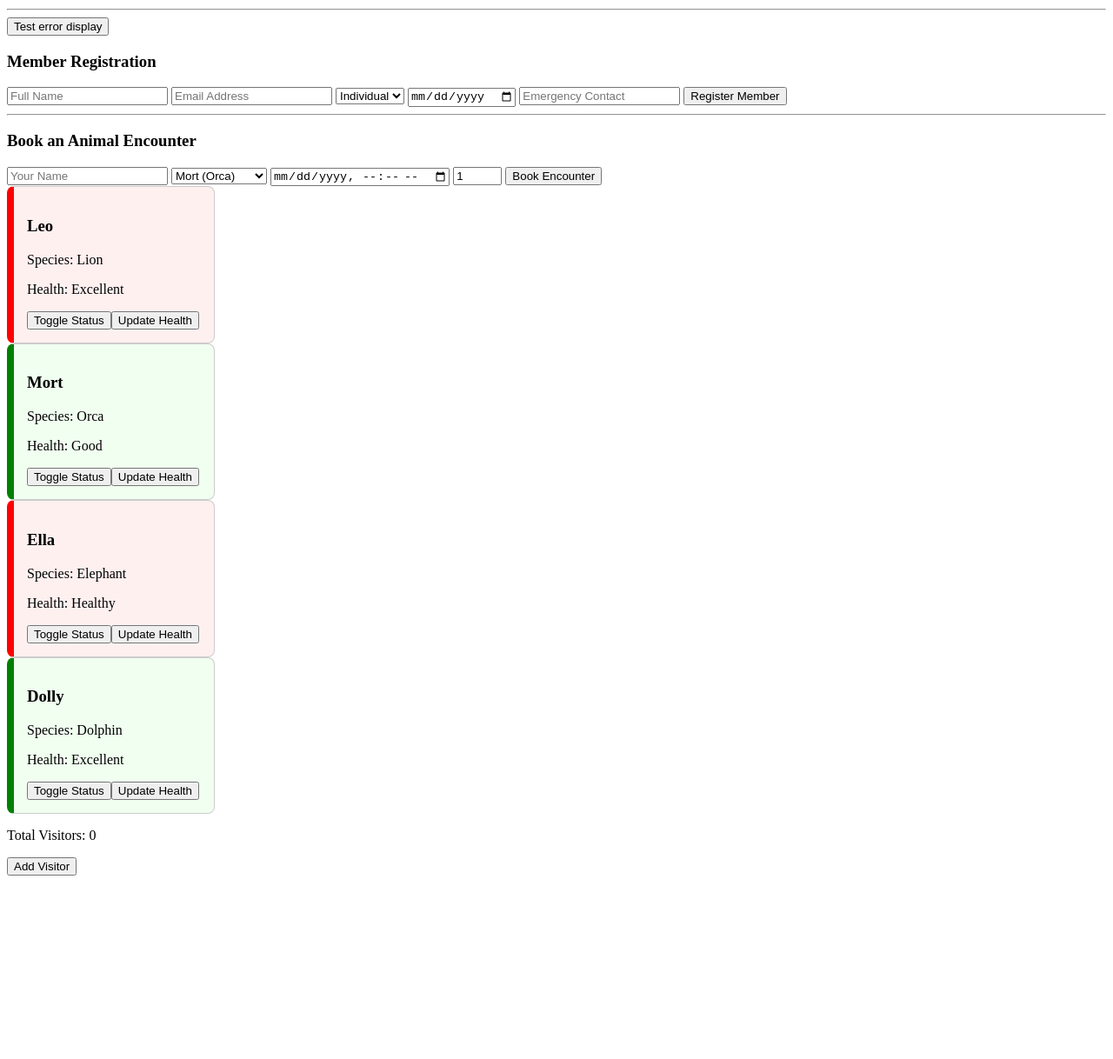
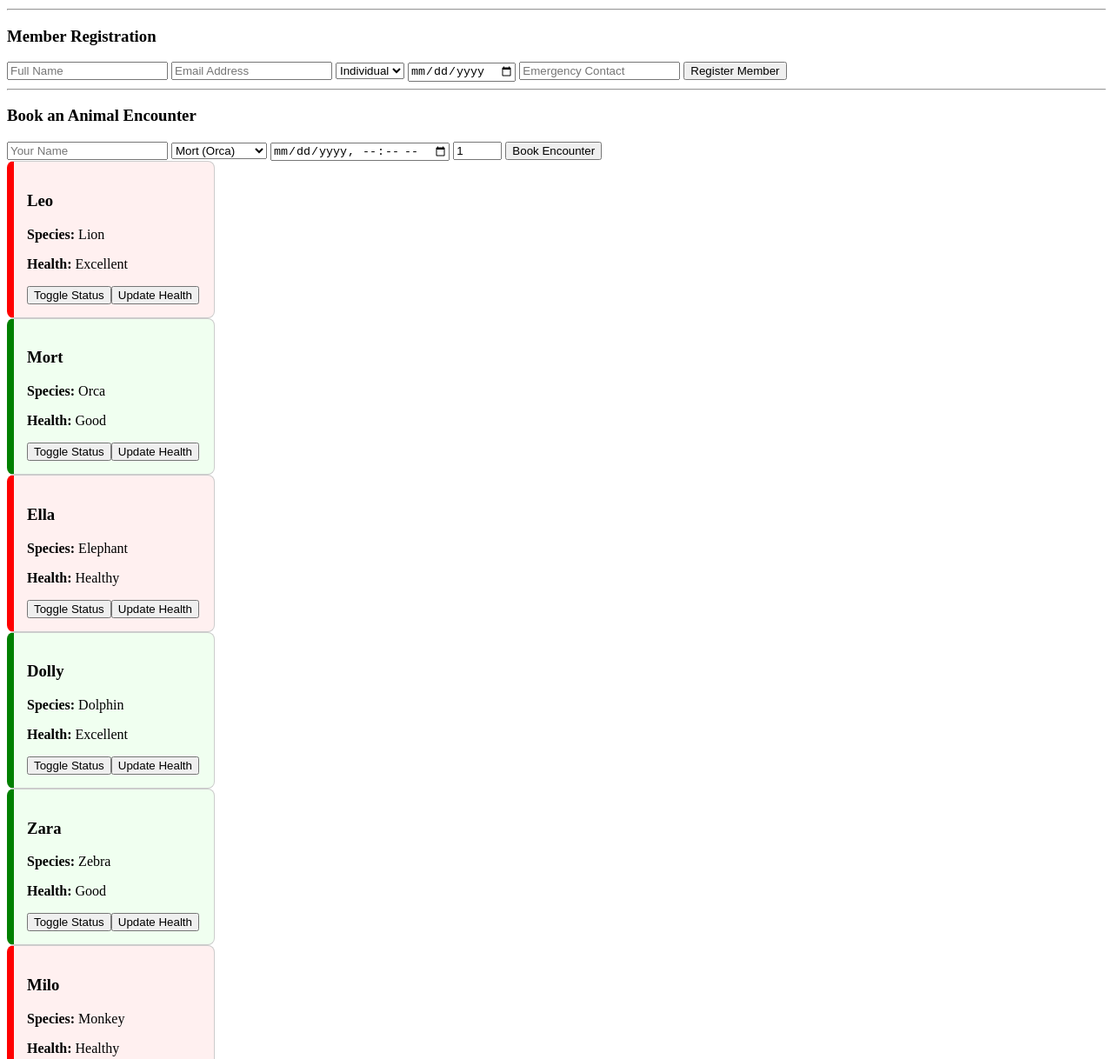
Before and after one commit to RadioShift12/Zoo, a plain HTML site: page index.html in a window 1280 px wide. Shown: the top 1218 px of the page at 87% size. Before the commit the page ends 1015 px from the top, so only its background shows below. Drawn offline with Linux system fonts and the light colour scheme.

Commit message:
Add files via upload

```diff
--- /dev/null
+++ b/animals.json
@@ -0,0 +1,4 @@
+[
+    { "name": "Zara", "species": "Zebra", "id": 10, "status": "open", "health": "Good" },
+    { "name": "Milo", "species": "Monkey", "id": 11, "status": "closed", "health": "Healthy" }
+]
--- a/index.html
+++ b/index.html
@@ -13,7 +13,6 @@
     <div id="error-display" style="color: red; margin: 10px; font-weight: bold;"></div>
     <hr>
 
-        <button id="fake-error">Test error display</button>
 <section id="membership-section">
     <h3>Member Registration</h3>
     <form id="membership-form">
@@ -45,7 +44,7 @@
 </section>
 
 <div id="form-feedback" class="status-pill"></div>
-
+<div id="loading"></div>
 
     <div id="health-modal" class="modal hidden">
         <div class="modal-content">
--- a/zoo.js
+++ b/zoo.js
@@ -1,21 +1,238 @@
-/*
-    I got lucky, and like the portfolio, this already has most of the error handling, so not much changed.
-*/
+class Animal {
+    #healthStatus;
+
+    constructor(id, name, species, initialStatus = "Healthy", initialAvailability = "closed") {
+        if (!id || !name || !species) {
+            throw new Error("Invalid animal data: ID, Name, and Species are required.");
+        }
+        this.id = id;
+        this.name = name;
+        this.species = species;
+        this.availability = initialAvailability;
+        this.#healthStatus = initialStatus;
+    }
+
+
+    get status() {
+        return this.#healthStatus;
+    }
+
+    set status(newStatus) {
+        if (typeof newStatus === 'string' && newStatus.trim() !== "") {
+            this.#healthStatus = newStatus;
+        } else {
+            console.error("Invalid health status update attempted.");
+        }
+    }
+}
+
+
+const zoo = {
+    animals: [],
+    members: [],
+    bookings: [],
+    visitorCount: 0,
+    currentEditingIndex: null,
+
+    addAnimal(animalData) {
+        try {
+            if (!animalData?.name || !animalData?.species|| typeof animalData?.name !== 'string') {
+                throw new Error('Invalid animal data provided to zoo. (Animal name: ' + animalData?.name + ', Species: ' + animalData?.species + ')');
+            }
+            const newAnimal = new Animal(
+                animalData.id,
+                animalData.name,
+                animalData.species,
+                animalData.health,
+                animalData.status
+            );
+            this.animals.push(newAnimal);
+        } catch (e) {
+            this.handleError(`Failed to add animal: ${e.message}`);
+        }
+    },
+
+    handleError(message) {
+        const errorDisplay = document.getElementById('error-display');
+        if (errorDisplay) {
+            errorDisplay.textContent = `[Zoo Error]: ${message}`;
+            setTimeout(() => { errorDisplay.textContent = ""; }, 5000);
+        }
+        console.error(`[Zoo Error]: ${message}`);
+    }
+};
+
+
+const Security = {
+
+    generateCSRFToken: () => {
+        const array = new Uint32Array(2);
+        window.crypto.getRandomValues(array);
+        const token = Array.from(array, dec => dec.toString(16)).join('');
+        sessionStorage.setItem('csrf_token', token);
+        return token;
+    },
+
+    verifyToken: () => {
+        return sessionStorage.getItem('csrf_token') !== null;
+    },
+
+
+    sanitize: (str) => {
+        if (typeof str !== 'string') return str;
+        return str.replace(/[&<>"']/g, (m) => ({
+            '&': '&amp;', '<': '&lt;', '>': '&gt;', '"': '&quot;', "'": '&#39;'
+        })[m]);
+    },
+
+
+    getAdminToken: () => {
+        const payload = { role: 'admin', exp: Date.now() + 3600000 };
+        const token = btoa(JSON.stringify(payload));
+        localStorage.setItem('admin_token', token);
+        return token;
+    },
+
+    isAdmin: () => {
+        const token = localStorage.getItem('admin_token');
+        if (!token) return false;
+        try {
+            const payload = JSON.parse(atob(token));
+            return payload.role === 'admin' && payload.exp > Date.now();
+        } catch {
+            return false;
+        }
+    },
+
+    // PART 2 CORS & Cookies
+    allowedOrigins: ["http://localhost", "https://localhost", "http://127.0.0.1:5500"],
+
+    validateOrigin: () => {
+        const origin = window.location.origin;
+        console.log("Current Origin:", origin);
+        return Security.allowedOrigins.includes(origin);
+    },
+
+    setSecureCookie: (name, value) => {
+        document.cookie = `${name}=${value}; Secure; SameSite=Strict; path=/`;
+    },
+
+    // PART 3 Protocols Security
+    logSecurityEvent: (type, message) => {
+        if (!window.securityLogs) window.securityLogs = [];
+
+        const log = {
+            time: new Date().toISOString(),
+            type,
+            message
+        };
+
+        window.securityLogs.push(log);
+        console.warn("[SECURITY]", log);
+    },
+
+    checkHTTPS: () => {
+        if (window.location.protocol !== "https:") {
+            Security.logSecurityEvent("INSECURE_PROTOCOL", window.location.href);
+            return false;
+        }
+        return true;
+    },
+
+    validateCertificate: () => {
+        const isSecureContext = window.isSecureContext;
+
+        if (!isSecureContext) {
+            Security.logSecurityEvent("CERT_INVALID", "Not a secure context");
+            return false;
+        }
+        return true;
+    },
+
+    fallback: () => {
+        zoo.handleError("Security requirements not met. Running in limited mode.");
+    }
+};
+
+// PART 1  AJAX Setup
+const API = {
+    baseURL: "./animals.json",
+    loading: false,
+
+    async fetchAnimals() {
+        this.setLoading(true);
+
+        try {
+            const response = await fetch(this.baseURL, {
+                method: "GET",
+                credentials: "include",
+                headers: {
+                    "Content-Type": "application/json"
+                }
+            });
+
+            if (!response.ok) {
+                throw new Error(`HTTP Error: ${response.status}`);
+            }
+
+            const data = await response.json();
+
+            return data;
+        } catch (error) {
+            Security.logSecurityEvent("FETCH_ERROR", error.message);
+            zoo.handleError("Failed to fetch animals.");
+            return [];
+        } finally {
+            this.setLoading(false);
+        }
+    },
+
+    setLoading(state) {
+        this.loading = state;
+
+        const loader = document.getElementById("loading");
+        if (loader) {
+            loader.textContent = state ? "Loading..." : "";
+        }
+    }
+};
+
 
 document.addEventListener('DOMContentLoaded', () => {
-    // Part 1: Error-Safe Data Structure
-    let animals = [
+
+    Security.generateCSRFToken();
+    Security.getAdminToken();
+
+
+    if (!Security.validateOrigin()) {
+        Security.logSecurityEvent("CORS_BLOCK", "Origin not allowed");
+        zoo.handleError("Unauthorized origin.");
+        return;
+    }
+    Security.setSecureCookie("session", "active");
+    const httpsValid = Security.checkHTTPS();
+    const certValid = Security.validateCertificate();
+
+    if (!httpsValid || !certValid) {
+        Security.fallback();
+    }
+
+    const rawAnimals = [
         { name: "Leo", species: "Lion", id: 2, status: "closed", health: "Excellent" },
         { name: "Mort", species: "Orca", id: 1, status: "open", health: "Good" },
         { name: "Ella", species: "Elephant", id: 3, status: "closed", health: "Healthy" },
         { name: "Dolly", species: "Dolphin", id: 4, status: "open", health: "Excellent" },
-        { name: 3, species: "Dolphin", id: 4, status: "open", health: "Excellent" } // Invalid name to test error handling
+        { name: 3, species: "Dolphin", id: 5, status: "open", health: "Excellent" }
     ];
 
-    let members = [];
-    let bookings = [];
-    let visitorCount = 0;
-    let currentEditingIndex = null;
+    (async () => {
+        rawAnimals.forEach(a => zoo.addAnimal(a));
+
+        const fetchedAnimals = await API.fetchAnimals();
+        fetchedAnimals.forEach(a => zoo.addAnimal(a));
+
+        renderZoo();
+    })();
 
 
     const container = document.getElementById('zoo-container');
@@ -24,206 +241,187 @@ document.addEventListener('DOMContentLoaded', () => {
     const saveBtn = document.getElementById('save-health-btn');
     const cancelBtn = document.getElementById('cancel-health-btn');
     const visitorBtn = document.getElementById('add-visitor');
-    const errorBtn = document.getElementById('fake-error');
     const animalSelect = document.getElementById('animal-select');
-
-
     const membershipForm = document.getElementById('membership-form');
     const bookingForm = document.getElementById('booking-form');
-    const errorDisplay = document.getElementById('error-display');
 
-
-   /*
-      Part 2: Error-safe DOM updater
-      Validates element existence before manipulation to prevent script crashes.
-    */
-    function showError(message) {
-        if (errorDisplay) {
-            errorDisplay.textContent = message;
-            // Clear error after 5 seconds
-            setTimeout(() => { errorDisplay.textContent = ""; }, 5000);
-        }
-        console.error(`[Zoo Error]: ${message}`);
-    }
-
-    function updateDisplay(elementId, value) {
-        const element = document.getElementById(elementId);
-        if (element) {
-            element.textContent = value;
-        } else {
-            // Part 1: Log errors to console for debugging
-            console.error(`Error: Element #${elementId} not found.`);
-        }
-    }
-
-    /*
-      Part 1: Validation Logic
-      Ensures all required data exists before being used.
-    */
-    function validateAnimalData(animal) {
-        if (!animal.name || animal.name.trim() === "") throw new Error("Animal Name is required.");
-        if (!animal.species) throw new Error("Species must be defined.");
-        if (!animal.id || typeof animal.id !== 'number') throw new Error("Invalid or missing ID.");
-        return true;
-    }
     function renderZoo() {
-        // Part 2: Handle missing elements gracefully
-        if (!container) {
-            console.error("Critical Error: #zoo-container not found in DOM.");
-            return;
-        }
+        if (!container) return;
 
 
         while (container.firstChild) {
             container.removeChild(container.firstChild);
         }
 
-        // Part 2: Use console.table for debugging zoo data
-        console.log("Current Zoo Inventory:");
-        console.table(animals);
+        zoo.animals.forEach((animal, index) => {
+            try {
 
-        animals.forEach((animal, index) => {
-            try {
-                // Validate data before rendering
-                validateAnimalData(animal);
+                const { name, species, availability, status: health } = animal;
+
                 const card = document.createElement('div');
-            card.className = `animal-card ${animal.status}`;
+                card.className = `animal-card ${availability}`;
 
                 const title = document.createElement('h3');
-            title.textContent = animal.name;
+                title.textContent = Security.sanitize(name);
 
                 const speciesPara = document.createElement('p');
-            speciesPara.textContent = `Species: ${animal.species}`;
+                const speciesLabel = document.createElement('strong');
+                speciesLabel.textContent = "Species: ";
+                speciesPara.append(speciesLabel, Security.sanitize(species));
 
                 const healthPara = document.createElement('p');
-            healthPara.textContent = `Health: ${animal.health}`;
+                const healthLabel = document.createElement('strong');
+                healthLabel.textContent = "Health: ";
+                healthPara.append(healthLabel, Security.sanitize(health));
 
                 const actionsDiv = document.createElement('div');
-            actionsDiv.className = 'card-actions';
 
                 const toggleBtn = document.createElement('button');
                 toggleBtn.textContent = 'Toggle Status';
                 toggleBtn.onclick = () => {
-                animal.status = animal.status === 'open' ? 'closed' : 'open';
+                    animal.availability = animal.availability === 'open' ? 'closed' : 'open';
                     renderZoo();
                 };
 
-
                 const healthBtn = document.createElement('button');
                 healthBtn.textContent = 'Update Health';
-            healthBtn.onclick = () => openHealthModal(index);
+                healthBtn.onclick = () => {
+                    if(Security.isAdmin()) {
+                        openHealthModal(index);
+                    } else {
+                        zoo.handleError("Unauthorized: Admin role required.");
+                    }
+                };
 
                 actionsDiv.append(toggleBtn, healthBtn);
                 card.append(title, speciesPara, healthPara, actionsDiv);
                 container.appendChild(card);
             } catch (error) {
-                showError(`Failed to render animal: ${error.message}`);
+                zoo.handleError(`Rendering failed: ${error.message}`);
             }
         });
-
 
         populateAnimalOptions();
     }
 
-
     function populateAnimalOptions() {
         if (!animalSelect) return;
-        while (animalSelect.firstChild) {
-            animalSelect.removeChild(animalSelect.firstChild);
-        }
+        animalSelect.textContent = "";
 
-        animals.forEach(animal => {
-            if(animal.status === 'open') {
+
+        const openAnimals = zoo.animals.filter(a => a.availability === 'open');
+
+        openAnimals.forEach(animal => {
             const opt = document.createElement('option');
             opt.value = animal.name;
             opt.textContent = `${animal.name} (${animal.species})`;
             animalSelect.appendChild(opt);
-            }
         });
     }
 
     function openHealthModal(index) {
-        currentEditingIndex = index;
-        healthInput.value = animals[index].health;
+        zoo.currentEditingIndex = index;
+        healthInput.value = zoo.animals[index].status;
         modal.classList.remove('hidden');
         healthInput.focus();
     }
 
     saveBtn.addEventListener('click', () => {
-        if (currentEditingIndex !== null && healthInput.value.trim()) {
-            animals[currentEditingIndex].health = healthInput.value.trim();
+        if (zoo.currentEditingIndex !== null) {
+            zoo.animals[zoo.currentEditingIndex].status = Security.sanitize(healthInput.value);
             modal.classList.add('hidden');
             renderZoo();
         }
     });
 
-    cancelBtn.addEventListener('click', () => {
-        modal.classList.add('hidden');
-    });
+    cancelBtn.addEventListener('click', () => modal.classList.add('hidden'));
 
 
     if (membershipForm) {
         membershipForm.addEventListener('submit', (e) => {
             e.preventDefault();
 
+            if (!Security.verifyToken()) {
+                zoo.handleError("CSRF Token missing or invalid.");
+                return;
+            }
+
             const newMember = {
-                name: document.getElementById('member-name').value,
-                email: document.getElementById('member-email').value,
-                type: document.getElementById('member-type').value,
-                startDate: document.getElementById('member-start').value,
-                emergency: document.getElementById('member-emergency').value
+                name: Security.sanitize(document.getElementById('member-name').value),
+                email: Security.sanitize(document.getElementById('member-email').value),
+                type: document.getElementById('member-type').value
             };
 
-            members.push(newMember);
-
-
-            visitorCount++;
-            updateDisplay('visitor-count', visitorCount);
-
-            console.log("Membership Registered", newMember);
+            zoo.members.push(newMember);
+            zoo.visitorCount++;
+            document.getElementById('visitor-count').textContent = zoo.visitorCount;
             membershipForm.reset();
         });
     }
 
-
-
     if (bookingForm) {
         bookingForm.addEventListener('submit', (e) => {
             e.preventDefault();
-
-            const booking = {
-                visitor: document.getElementById('visitor-name').value,
-                animal: animalSelect.value,
-                time: document.getElementById('booking-time').value,
-                size: parseInt(document.getElementById('group-size').value, 10)
-            };
+            const selectedAnimal = animalSelect.value;
 
 
-            const animalExists = animals.some(a => a.name === booking.animal);
+            const exists = zoo.animals.some(a => a.name === selectedAnimal);
 
-            if (animalExists && booking.size > 0 && booking.visitor.trim() !== "") {
-                bookings.push(booking);
-                console.log("Encounter Booked", booking);
+            if (exists) {
+                const booking = {
+                    visitor: Security.sanitize(document.getElementById('visitor-name').value),
+                    animal: selectedAnimal,
+                    date: document.getElementById('booking-time').value
+                };
+                zoo.bookings.push(booking);
                 bookingForm.reset();
             } else {
-                console.error("Booking Error: Validation failed. Check animal selection or group size.");
+                zoo.handleError("Please select an available animal.");
             }
         });
     }
 
+    visitorBtn?.addEventListener('click', () => {
+        zoo.visitorCount++;
+        document.getElementById('visitor-count').textContent = zoo.visitorCount;
+    });
 
 
-    if (visitorBtn) {
-        visitorBtn.addEventListener('click', () => {
-            visitorCount++;
-            updateDisplay('visitor-count', visitorCount);
+    // PART 4 Testing
+    function runTests() {
+        const results = [];
+
+        // Successful fetch test
+        results.push({
+            test: "Fetch Animals",
+            result: API.loading === false ? "PASS" : "FAIL"
         });
+
+        // Protocol test
+        results.push({
+            test: "HTTPS Check",
+            result: window.location.protocol === "https:" ? "PASS" : "FAIL"
+        });
+
+        // Origin whitelist test
+        results.push({
+            test: "Origin Allowed",
+            result: Security.validateOrigin() ? "PASS" : "FAIL"
+        });
+
+        // CSRF test
+        results.push({
+            test: "CSRF Token Exists",
+            result: Security.verifyToken() ? "PASS" : "FAIL"
+        });
+
+        console.table(results);
+
+        if (window.securityLogs) {
+            console.table(window.securityLogs);
         }
-    if(errorBtn) {
-        errorBtn.addEventListener('click', () => {
-            showError("This is a simulated error for testing purposes.");
-        });
     }
 
+    runTests();
     renderZoo();
 });
```
Lines whose indentation alone changed are shown as unchanged.
